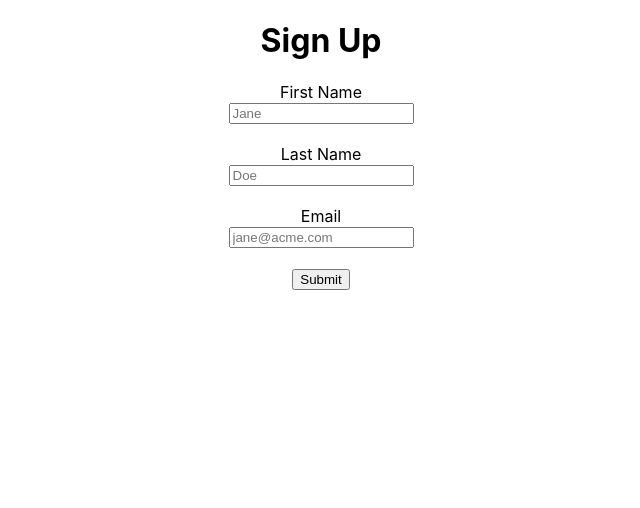
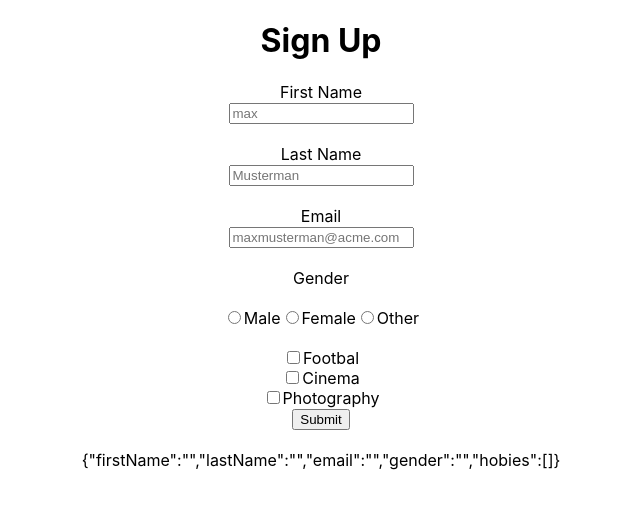
Before and after one commit to mkisecok/react-formik, a React (Create React App) app: page / in a window 1280 px wide. Shown: the top 508 px of the page, without its empty margins (319-959 px from the left). Built offline with nearby package versions, Linux system fonts and the light colour scheme.

Commit message:
Add checkbox and radio button to formik

```diff
--- a/src/components/SignUp.js
+++ b/src/components/SignUp.js
@@ -1,6 +1,6 @@
 import './SignUp.css'
 import React from 'react'
-import { Formik, Field, Form } from 'formik';
+import { Formik} from 'formik';
 
 function SignUp() {
 
@@ -12,35 +12,88 @@ function SignUp() {
         firstName: '',
         lastName: '',
         email: '',
+        gender:'',
+        hobies:[],
       }}
       onSubmit={(values) => {
 
       console.log(values);
       }}
     >
-      <Form>
+        {
+            ({handleSubmit,handleChange,values})=>(
+                <form onSubmit={handleSubmit}>
                 <label htmlFor="firstName">First Name</label>
-        <Field  name="firstName" placeholder="Jane" />
+                <input
+                name="firstName"
+                placeholder="max"
+                value={values.firstName}
+                onChange={handleChange} />
                 <br />
                 <br />
 
                 <label htmlFor="lastName">Last Name</label>
-        <Field  name="lastName" placeholder="Doe" />
+                <input
+                name="lastName"
+                placeholder="Musterman"
+                value={values.lastName}
+                onChange={handleChange}/>
 
                 <br />
                 <br />
 
                 <label htmlFor="email">Email</label>
-        <Field
-          id="email"
+                <input
+                  onChange={handleChange}
                   name="email"
-          placeholder="jane@acme.com"
+                  placeholder="maxmusterman@acme.com"
+                  value={values.email}
                   type="email"
                 />
                  <br />
                 <br />
+
+                {/* Radio input */}
+                <label htmlFor="gender">Gender</label>
+                <br />
+
+                <input
+                  onChange={handleChange}
+                  name="gender"
+                  value='male'
+                  type='radio'
+                />
+                <span>Male</span>
+
+                 <input
+                  onChange={handleChange}
+                  name="gender"
+                  value='female'
+                  type='radio'
+                /><span>Female</span>
+
+                 <input
+                  onChange={handleChange}
+                  name="gender"
+                  value='other'
+                  type='radio'
+                /><span>Other</span>
+                <br />
+                <br />
+
+                {/* Checkbox */}
+                <div><input type="checkbox" name="hobies" value='Football' onChange={handleChange}/>Footbal</div>
+                <div><input type="checkbox" name="hobies" value='Cinema' onChange={handleChange} />Cinema</div>
+                <div><input type="checkbox" name="hobies" value='Photography' onChange={handleChange}/>Photography</div>
+
                 <button type="submit">Submit</button>
-      </Form>
+                <br />
+                <br />
+                {JSON.stringify(values)}
+              </form>
+            )
+        }
+
     </Formik>
         </div>
     )
```
Lines whose indentation alone changed are shown as unchanged.
